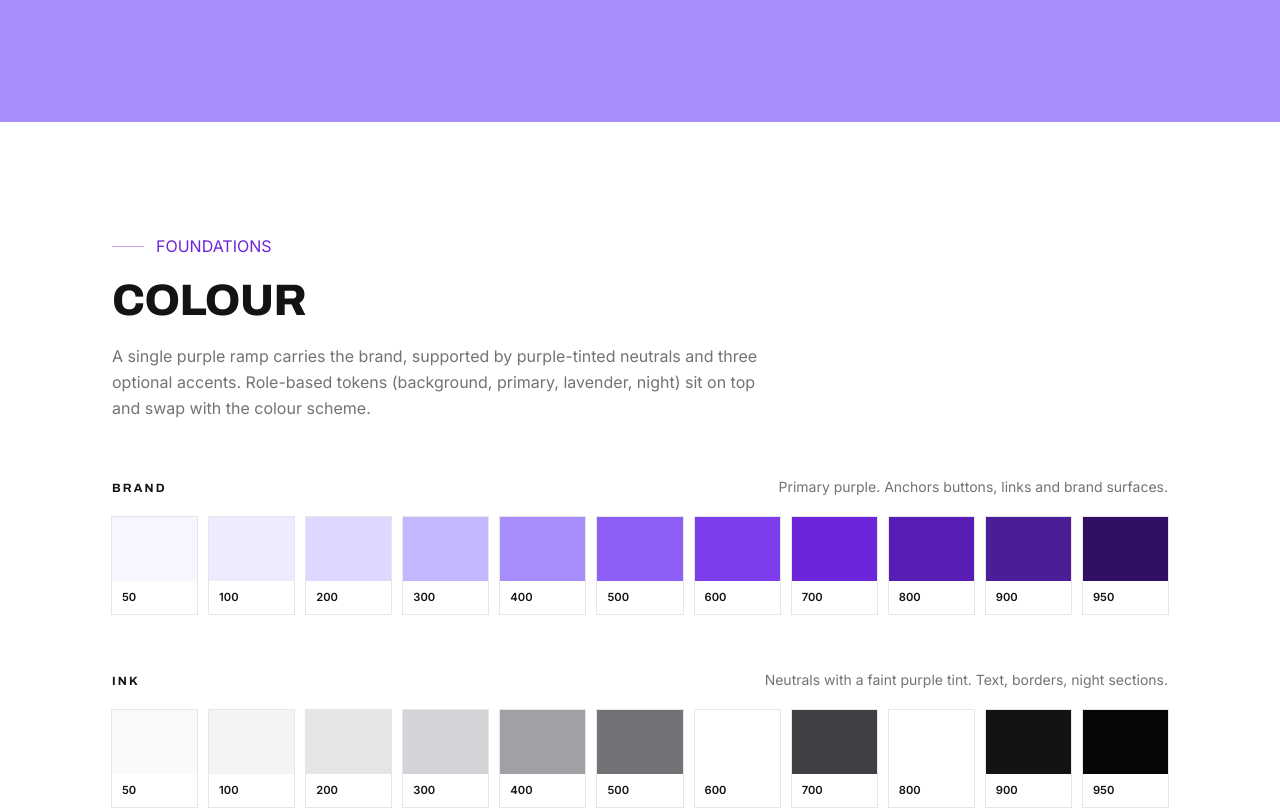
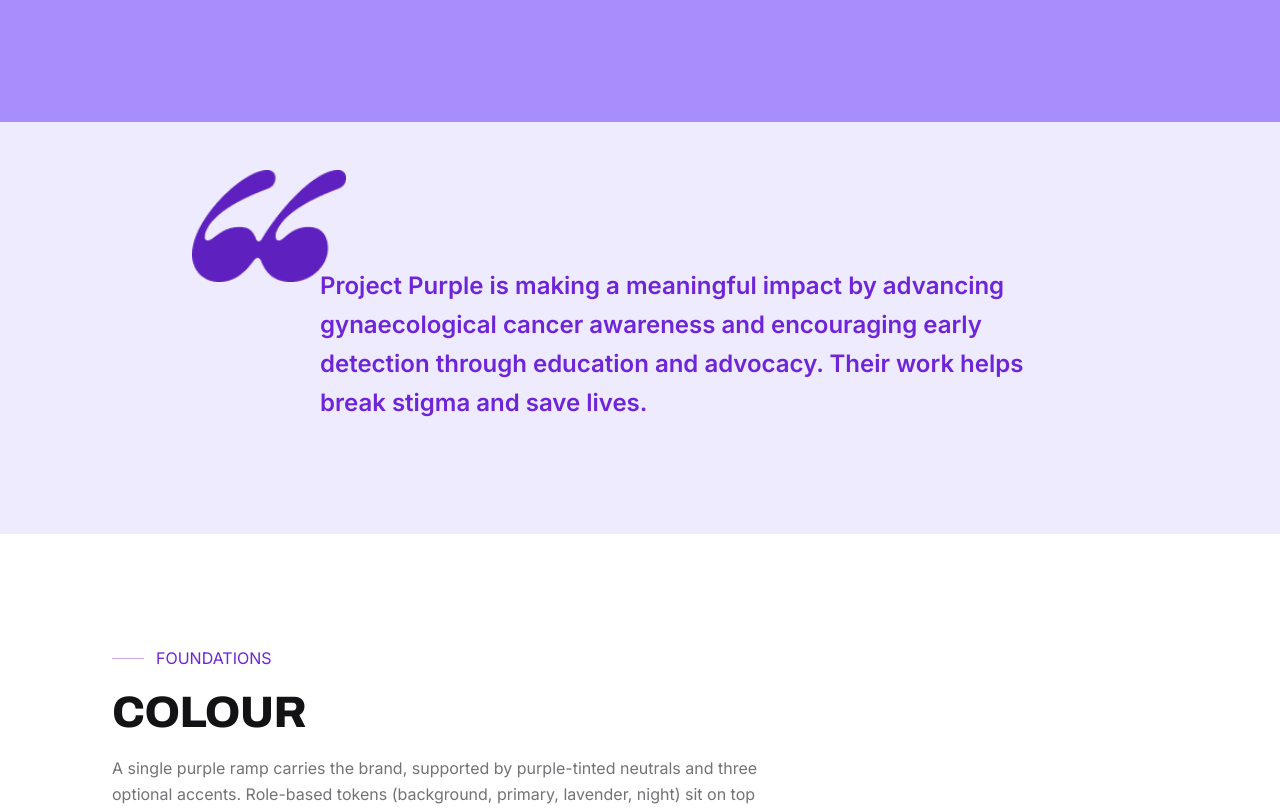
Before and after one commit to PhilaniNcube/purple-project, a Next.js app: page / in a window 1280 px wide. Shown: the part 3320-4130 px from the top of the page. Built offline with nearby package versions, Linux system fonts and the light colour scheme; a web font is replaced by a local one.

Commit message:
chore: testimonial component

```diff
--- a/src/app/page.tsx
+++ b/src/app/page.tsx
@@ -14,6 +14,7 @@
 import { ShareTheKnowledge } from "@/components/share-the-knowledge";
 import { ShiningALight } from "@/components/shining-a-light";
 import { StraightFrom } from "@/components/straight-from";
+import { Testimonial } from "@/components/testimonial";
 import { TheNumbers } from "@/components/the-numbers";
 import { Badge } from "@/components/ui/badge";
 import { Button } from "@/components/ui/button";
@@ -120,6 +121,11 @@
       {/* Knowledge — "Share the knowledge. Protect women."                */}
       {/* ---------------------------------------------------------------- */}
       <ShareTheKnowledge />
+
+      {/* ---------------------------------------------------------------- */}
+      {/* Testimonial — "In their words."                                  */}
+      {/* ---------------------------------------------------------------- */}
+      <Testimonial />
 
       {/* ---------------------------------------------------------------- */}
       {/* Colour                                                           */}
--- /dev/null
+++ b/src/app/preview/page.tsx
@@ -0,0 +1,9 @@
+import { Testimonial } from "@/components/testimonial";
+
+export default function PreviewPage() {
+  return (
+    <main className="flex flex-1 flex-col pt-24">
+      <Testimonial />
+    </main>
+  );
+}
--- /dev/null
+++ b/src/components/testimonial.tsx
@@ -0,0 +1,58 @@
+import Image from "next/image";
+
+import { Container, Section } from "@/components/ds";
+
+/**
+ * Testimonial — "In their words."
+ *
+ * The quiet lavender band that closes the story sections. It pairs the brand's
+ * quotation glyph (`public/images/quotes.png`) with a left-aligned pull-quote,
+ * set in the brand purple so the statement carries on its own.
+ *
+ * The crown of arches across the top is the site's arch motif (see
+ * `rounded-arch`) flattened into a frieze: rounded-top panels standing on the
+ * band's top edge, stepped in width, height and tone. As with the clover on the
+ * knowledge band, the motif is a deeper tint of its own ground rather than a
+ * second colour or a transparency. It is decorative only (`aria-hidden`) and is
+ * clipped at the band edges.
+ *
+ * The glyph overlaps the arch crown and bleeds off the top-left, so the band
+ * clips its overflow (`overflow-hidden`) while the copy keeps the page's
+ * container rhythm.
+ */
+
+
+
+export function Testimonial() {
+  return (
+    <Section
+      id="testimonial"
+      tone="lavender"
+      padding="none"
+      className="relative overflow-hidden"
+    >
+
+
+      <Container className="relative pt-28 pb-20 sm:pt-36 sm:pb-28">
+        <figure className="relative mx-auto max-w-4xl">
+          {/* Brand quotation glyph — bleeds up over the arch crown. */}
+          <Image
+            src="/images/quotes.png"
+            alt=""
+            aria-hidden
+            width={140}
+            height={102}
+            className="pointer-events-none h-16 w-auto select-none sm:absolute sm:-top-24 sm:left-0 sm:h-24 lg:h-28"
+          />
+
+          <blockquote className="mt-8 max-w-4xl text-xl leading-relaxed font-semibold text-brand-700 sm:mt-0 sm:pl-32 sm:text-2xl">
+            Project Purple is making a meaningful impact by advancing
+            gynaecological cancer awareness and encouraging early detection
+            through education and advocacy. Their work helps break stigma and
+            save lives.
+          </blockquote>
+        </figure>
+      </Container>
+    </Section>
+  );
+}
```
